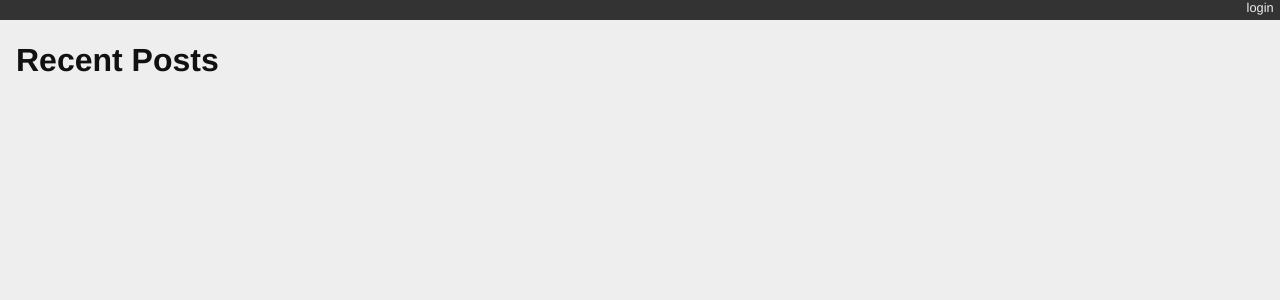
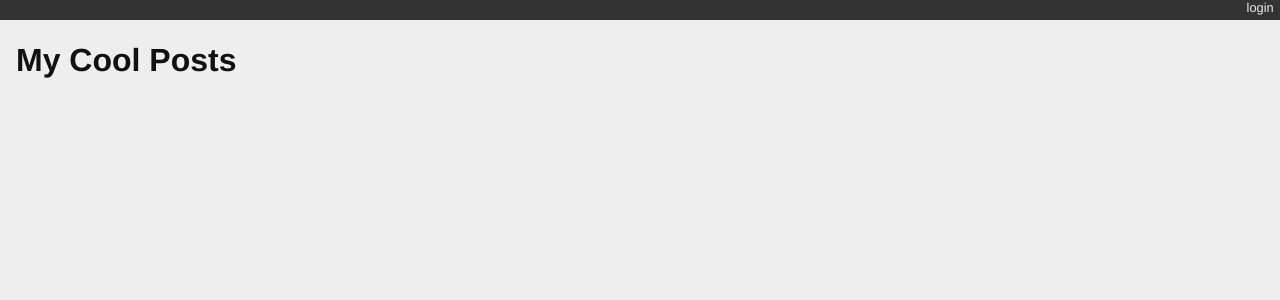
Before and after one commit to lvsegovia/django-blog, a Django app: page / in a window 1280 px wide. Shown: the top 300 px of the page. Run offline with Django 3.2, Linux system fonts and the light colour scheme; data that the repository does not hold is empty.

Commit message:
Changed title to cool title

```diff
--- a/blogging/templates/blogging/list.html
+++ b/blogging/templates/blogging/list.html
@@ -1,5 +1,5 @@
 {% extends "base.html" %}{% block content %}
-  <h1>Recent Posts</h1>
+  <h1>My Cool Posts</h1>
   {% comment %} here is where the query happens {% endcomment %}
   {% for post in post_list %}
   <div class="post">
--- a/blogging/tests.py
+++ b/blogging/tests.py
@@ -47,7 +47,7 @@ class FrontEndTestCase(TestCase):
         resp = self.client.get('/')
         # the content of the rendered response is always a bytestring
         resp_text = resp.content.decode(resp.charset)
-        self.assertTrue("Recent Posts" in resp_text)
+        self.assertTrue("My Cool Posts" in resp_text)
         for count in range(1, 11):
             title = "Post %d Title" % count
             if count < 6:
```
